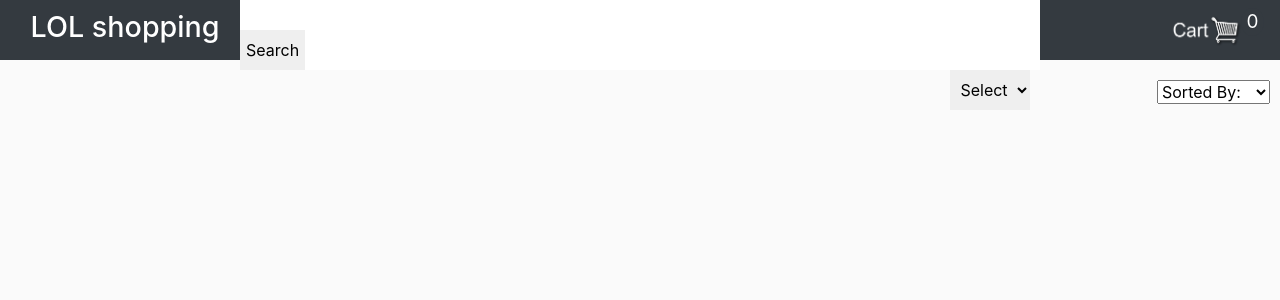
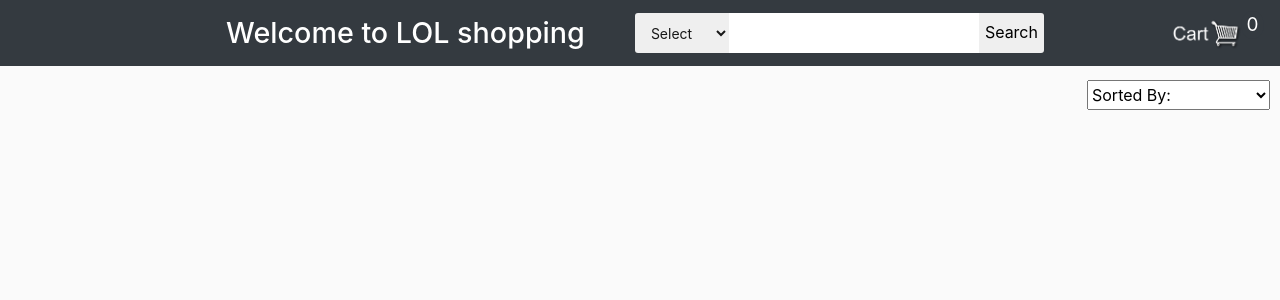
Before and after one commit to JinmanCai/OnlineShopping, a Django app: page / in a window 1280 px wide. Shown: the top 300 px of the page. Run offline with Django 3.2, Linux system fonts and the light colour scheme; data that the repository does not hold is empty; some libraries are stand-ins or nearby versions.

Commit message:
Added the python file for hashing, fixed the sort filter, and changed the search bar

```diff
--- a/webshopping/lolshopping/models.py
+++ b/webshopping/lolshopping/models.py
@@ -1,5 +1,6 @@
 from django.db import models
 from django.contrib.auth.models import User
+
 
 
 # Create your models here.
--- a/webshopping/lolshopping/templates/design/home.html
+++ b/webshopping/lolshopping/templates/design/home.html
@@ -4,13 +4,8 @@
 <title>Home</title>
 
 <div class="filt">
-    <!-- <form method ="get">
-        {{myFilter.form}}
-        <input type="submit" Value = "Search">
-    </form> -->
     <br>
     <form method="get">
-        <!-- <label for="id_name"><b>Name contains:</b></label>&thinsp;&thinsp;&thinsp;<input type="text" name="name" id="id_name"> &ensp;
 
         <style>
             select {
@@ -24,31 +19,7 @@
             }
         </style>
 
-        <label for="id_role">
-            <b>Role:</b> &thinsp; -->
-            <!-- <input list="id_role" name="role"> -->
-        <!-- </label>
-        <select name="role" id="id_role">
-            <option value="" selected></option>
-            <option value="Top">Top</option>
-            <option value="Jungle">Jungle</option>
-            <option value="Middle">Middle</option>
-            <option value="Bottom">Bottom</option>
-            <option value="Support">Support</option>
-        </select>
-        &ensp; -->
-        <style>
-            select{
-                position: absolute;
-                top: 80px;
-                right:10px;
-            }
-        </style>
-
-        <label for="id_price">
-            <!-- <b>Price:</b> &thinsp; -->
-        </label>
-        <select name="price" id="id_price" onchange='this.form.submit()'>
+        <select class="sort-by" name="price" id="id_price" onchange='sort_filter()'>
             <option value="" selected>Sorted By:</option>
             <option value="5">5</option>
             <option value="10">10</option>
@@ -57,13 +28,28 @@
             <option value="25">25</option>
             <option value="LTH">Low to High</option>
             <option value="HTL">High to Low</option>
+        </select>
 
-        </select>
-        &ensp;
+        <script>
+            function sort_filter() {
 
-        <!-- <label for="id_price"><b>Price:</b></label>&thinsp;&thinsp;&thinsp;<input type="number" name="price" step="any" id="id_price">&ensp; -->
+                var prices = document.getElementById("id_price").value;
+                var current_parameter = location.search.substring(1);
+                var url = window.location.href;
+                var search_params = new URLSearchParams(current_parameter);
 
-        &ensp;&ensp;<noscript><input type="submit" value="Search"></noscript>
+                if (current_parameter == ''){
+                    window.location.search += '?price='+prices;
+                } else if(search_params.has('price')){
+                    window.location.search = '?price='+prices;
+                } else if(!(search_params.has('price'))){
+                    window.location.search += '&price='+prices;
+                } else{
+                    cat = search_params.get('categories')
+                    window.location.search = '?categories='+cat+'&'+cat+'='+search_params.get(cat)+'&price='+prices;
+                }
+            }
+        </script>
 
     </form>
 
--- a/webshopping/lolshopping/templates/design/main.html
+++ b/webshopping/lolshopping/templates/design/main.html
@@ -35,20 +35,13 @@
 
      <body>
         <nav class="navbar navbar-expand-lg navbar-dark" style="background-color: #343A40;">
-          <div class="collapse navbar-collapse" id="navbarSupportedContent">
-
-            <div class="topnav-centered">
-              <a class="navbar-brand mb-0 h1" style="font-size: 28.7px; " href="{% url 'home' %}" >
-                LOL shopping
-              </a>
-            </div>
 
             <button class="navbar-toggler" type="button" data-toggle="collapse" data-target="#navbarSupportedContent" aria-controls="navbarSupportedContent" aria-expanded="false" aria-label="Toggle navigation">
               <span class="navbar-toggler-icon"></span>
             </button>
 
             <div class="collapse navbar-collapse" id="navbarSupportedContent">
-              <ul class="navbar-nav mr-auto">
+              <ul class="navbar-nav">
 
                 <!-- <li class="nav-item active">
                   <a class="nav-link" href="{% url 'cart' %}">Cart <span class="sr-only">(current)</span></a>
@@ -56,15 +49,29 @@
 
               </ul>
 
-              <form class="form-inline my-2 my-lg-0 middle-searchbar" style=" background-color: white;" method="get">
+              <form class="form-inline my-2 my-lg-0 middle-searchbar" method="get">
 
-                <select required style="height: 40px; width: 80px; border: none; text-align-last:center; background-color: #EFEFEF;" name="categories" id="categories">
+                <div class="topnav-centered">
+                  <a class="navbar-brand mb-0 h1" style="margin-left: 98px; margin-right: 40px; font-size: 28.7px;" href="{% url 'home' %}" >
+                    Welcome to LOL shopping
+                  </a>
+                </div>
+
+                <div class="middle-searchbar player-search">
+
+                  <div class="dropdown">
+                    <!-- style="height: 40px; width: 80px; border: none; text-align-last:center; background-color: #EFEFEF;" -->
+                    <select required class="dropdown-toggle" name="categories" id="categories">
                       <option value="" selected>Select</option>
                       <option value="name">Name</option>
                       <option value="role">Role</option>
                     </select>
+                  </div>
 
-                <input type="text" name="choices" id="choices" style="height: 40px; width: 800px; border: none;">
+                  <!-- height: 40px; width: 800px; -->
+                  <input class="searchbar-input" type="text" name="choices" id="choices">
+
+
 
                   <script>
                     function searchBar() {
@@ -81,54 +88,13 @@
                     </script>
 
 
-                <input type="submit" style="height: 40px; border: none;" value="Search" onclick="searchBar()">
+                  <input type="submit" style="width:65px; height: 40px; border: none; border-top-right-radius: 3px; border-bottom-right-radius: 3px; flex-grow: 1;" value="Search" onclick="searchBar()">
+                </div>
+
               </form>
 
-              <!-- <form class="form-inline my-2 my-lg-0 middle-searchbar" method="get">
 
-                <div class="container">
-                  <div class="row">
-                    <div class="col-xs-8 col-xs-offset-2">
-                      <div class="input-group">
-                        <div class="input-group-btn search-panel">
-
-                          <button type="button" class="btn btn-default dropdown-toggle" data-toggle="dropdown">
-                            <span id="search_concept">All</span> <span class="caret"></span>
-                          </button>
-
-                          <ul class="dropdown-menu scrollable-dropdown" role="menu">
-                            <li><a name="name" id="id_name">Name Contains</a></li>
-                            <li><a name="role" id="id_role">Role</a></li>
-                          </ul>
-
-                        </div>
-
-                        <input type="hidden" name="search_param" value="all" id="search_param">
-                        <input type="text" class="form-control" name="x" id="search" placeholder="Search">
-
-                        <span class="input-group-btn"> -->
-                          <!-- <button class="btn btn-default" type="button">
-                            <span class="glyphicon glyphicon-search"></span>
-                          </button> -->
-                        <!-- </span>
-
-                      </div>
-                    </div>
-                  </div>
-                  <button class="btn btn-outline-success my-2 my-sm-0" type="submit">Search</button>
-                </div> -->
-
-
-
-
-
-                <!-- <input class="form-control mr-sm-2" type="search" placeholder="Search" aria-label="Search"> -->
-                <!-- <button class="btn btn-outline-success my-2 my-sm-0" type="submit">Search</button> -->
-              <!-- </form> -->
-
-              <!-- <h3 class = "nava">Welcome to LOL shopping</h3> -->
-
-              <div class="form-inline my-2 my-lg-0">
+              <div class="form-inline my-2 my-lg-0 flex-grow: 1;">
 
                   <a href="{% url 'cart' %}">
                       <img  id="cart-icon" src="{% static 'images/cart_icon.png' %}">
@@ -143,7 +109,7 @@
 
             </div>
 
-          </div>
+
 
         </nav>
 
--- a/webshopping/static/css/main.css
+++ b/webshopping/static/css/main.css
@@ -135,11 +135,12 @@ h1,h2,h3,h4,h5,h6{
 }
 
 .topnav-centered{
-	float: none;
+	flex-shrink: 0;
+	/* float: none;
 	position: absolute;
 	top: 45%;
 	left: 10.4%;
-	transform: translate(-50%, -50%);
+	transform: translate(-50%, -50%); */
   }
 
 
@@ -148,9 +149,65 @@ h1,h2,h3,h4,h5,h6{
 }
 
 .middle-searchbar{
-	float: none;
-	position: absolute;
-	top: 50%;
-	left: 50%;
-	transform: translate(-50%, -50%);
+	display: flex;
+	/* align-items: center; */
+	justify-content: flex-start;
+	transition: border .3s;
+	line-height: 1.1em;
+	background: transparent;
+    min-width: 300px;
+    min-height: 35px;
+    /* border: 1px solid #17313a; */
+    /* background: #102531; */
+	/* margin-left: auto; */
+	margin: auto;
+	padding: 5px 10px;
   }
+
+  .sort-by{
+  	position: absolute;
+    top: 80px;
+    right:10px;
+  }
+
+  .middle-searchbar .player-search{
+	align-self: center;
+    display: flex;
+    min-height: 0;
+    padding: 0;
+    margin: 0 10px;
+    border-radius: 4px;
+  }
+
+  .middle-searchbar .searchbar-input{
+	/* min-width: 800px; */
+	min-width: 250px;
+	flex-grow: 2;
+    font-size: 14px;
+    font-weight: 400;
+    border: none;
+    outline: none;
+    font-family: "sofia-pro",sans-serif;
+  }
+
+  .middle-searchbar .player-search .dropdown{
+	margin-right: 0px;
+  }
+
+  .dropdown{
+	  margin: 0;
+  }
+
+  .dropdown .dropdown-toggle {
+    justify-content: space-between;
+    width: 70px;
+    min-height: 0;
+    color: rgba(0, 0, 0, 0.9);
+    font-size: 14px;
+    background: #EFEFEF;
+    border: none;
+    padding: 6px 12px;
+	border-top-left-radius: 3px;
+	border-bottom-left-radius: 3px;
+    transition: none;
+}
```
Also changed, not shown: hashing_password.py (added, +12 -0 lines). Lines whose indentation alone changed are shown as unchanged.
